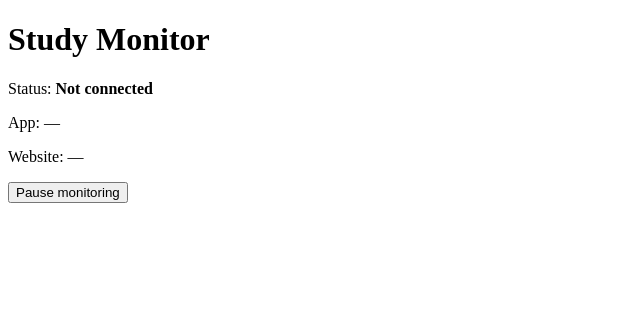
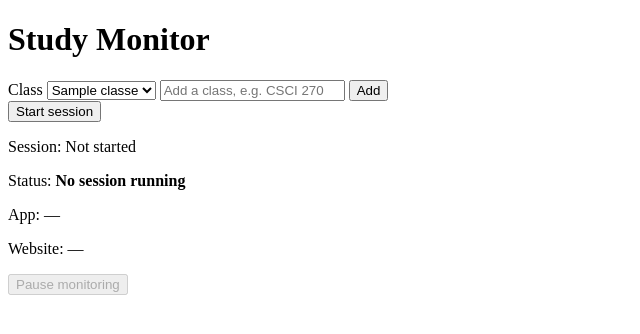
Before and after one commit to mewsmochi/scope_USC-Study-Monitor, a Flask app: page / in a window 1280 px wide. Shown: the top 334 px of the page, without its empty margins (0-640 px from the left). Run offline with Flask 3, Linux system fonts and the light colour scheme; tables that the repository leaves empty hold one stand-in row (values such as "Sample post").

Commit message:
Add sessions: class picker, start/stop, session_id on events; stop tracking study.db

```diff
--- a/dashboard/server.py
+++ b/dashboard/server.py
@@ -1,7 +1,11 @@
 # in server.py
-from flask import Flask, jsonify, render_template
+from flask import Flask, jsonify, render_template, request
 import state
 import logging
+
+import time
+from data import db
+
 
 logging.getLogger("werkzeug").setLevel(logging.ERROR)
 
@@ -18,11 +22,57 @@ def status():
 @app.post("/api/pause")
 def pause():
     s = state.snapshot()
+    if s["session_id"] is None:
+        return jsonify(error="No session running"), 409
     state.update(paused=not s["paused"])
+    return jsonify(state.snapshot())
+
+# Classes
+@app.get("/api/classes")
+def classes():
+    # List of classes for the dropdown
+    return jsonify(db.list_classes())
+
+
+@app.post("/api/classes")
+def new_class():
+    # Read the name from the JSON body; silent=True returns None instead of erroring on bad JSON
+    name = (request.get_json(silent=True) or {}).get("name", "")
+    c = db.add_class(name)
+    if not c:
+        return jsonify(error="Class name can't be empty"), 400   # 400 = bad request
+    return jsonify(c)
+
+# sessions
+@app.post("/api/session/start")
+def session_start():
+    # Only one session at a time
+    if state.snapshot()["session_id"] is not None:
+        return jsonify(error="A session is already running"), 409   # 409 = conflict
+    # The chosen class must exist
+    c = db.get_class((request.get_json(silent=True) or {}).get("class_id"))
+    if not c:
+        return jsonify(error="Pick a class first"), 400
+    # Create the row, then put the session on the board so the monitor sees it
+    sid = db.start_session(c["id"])
+    state.update(session_id=sid, class_name=c["name"], session_start=time.time(), paused=False)
+    return jsonify(state.snapshot())
+
+
+@app.post("/api/session/stop")
+def session_stop():
+    sid = state.snapshot()["session_id"]
+    if sid is None:
+        return jsonify(error="No session running"), 409
+    # Close out the session in the database, then clear it from the board
+    db.log_event(None, None, "stopped", sid)
+    db.end_session(sid)
+    state.update(session_id=None, class_name=None, session_start=None, paused=False)
     return jsonify(state.snapshot())
 
 def run():
     app.run(host="127.0.0.1", port=5050, debug=False, use_reloader=False)
 
+
 if __name__ == "__main__":
     run()
--- a/dashboard/static/app.js
+++ b/dashboard/static/app.js
@@ -1,49 +1,115 @@
 // page elements that will be updated
-const statusEl = document.getElementById("status");          // <strong id="status">
-const appEl = document.getElementById("current-app");        // <span id="current-app">
-const domainEl = document.getElementById("current-domain");  // <span id="current-domain">
-const button = document.getElementById("pause-button");      // <button id="pause-button">
+const statusEl = document.getElementById("status");                  // <strong id="status">
+const appEl = document.getElementById("current-app");               // <span id="current-app">
+const domainEl = document.getElementById("current-domain");         // <span id="current-domain">
+const pauseButton = document.getElementById("pause-button");        // <button id="pause-button">
+const sessionButton = document.getElementById("session-button");    // <button id="session-button">
+const sessionInfoEl = document.getElementById("session-info");      // <span id="session-info">
+const classSelect = document.getElementById("class-select");        // <select id="class-select">
+const newClassInput = document.getElementById("new-class");         // <input id="new-class">
+const addClassButton = document.getElementById("add-class-button"); // <button id="add-class-button">
 
-// refresh(): fetch the latest status from the server and update the page elements
-async function refresh() {
-    try {
-    //current state
-    const res = await fetch("/api/status");
-    //current state in json --> javascript
-    const s = await res.json();
-    //if monitering paused --> show paused, otherwise show monitors status
-    statusEl.textContent = s.paused ? "Paused" : s.status;
-    //show app and website
-    //use "-" if app or domain is empty
-    appEl.textContent = s.app || "—";
-    domainEl.textContent = s.domain || "—";
-    //if we get response, enable pause button
-    button.disabled = false;
-    button.textContent = s.paused ? "Resume monitoring" : "Pause monitoring";
-} catch (err) {
-    //if fetch fails (server is offline) reflect that on the page
-    statusEl.textContent = "Error";
-    button.disabled = true;
+//Helpers
+// POST a JSON body; show the server's error message if it refuses
+async function post(url, body) {
+    const res = await fetch(url, {
+        method: "POST",
+        headers: { "Content-Type": "application/json" },
+        body: JSON.stringify(body || {}),
+    });
+    const data = await res.json().catch(() => ({}));
+    if (!res.ok) alert(data.error || "Something went wrong");
+    return data;
 }
 
-
+// 725 seconds -> "12:05"
+function formatElapsed(seconds) {
+  const s = Math.max(0, Math.floor(seconds));
+  const m = Math.floor(s / 60);
+  return `${m}:${String(s % 60).padStart(2, "0")}`;
 }
 
+// Class dropdown
+// Loaded at start and after adding a class (not every second, which would reset your choice)
+async function loadClasses(selectId) {
+  const res = await fetch("/api/classes", { cache: "no-store" });
+  const classes = await res.json();
+  classSelect.innerHTML = "";
+  for (const c of classes) {
+    const option = document.createElement("option");
+    option.value = c.id;
+    option.textContent = c.name;
+    classSelect.appendChild(option);
+  }
+  if (selectId) classSelect.value = selectId;
+}
 
-// PAUSE / RESUME BUTTON
-
-// When the button is clicked, send a POST request to /api/pause.
-// The server flips the "paused" flag on the shared state board.
-button.addEventListener('click', async () => {
-    await fetch("/api/pause", { method: "POST" });
-    // Refresh right away so the button label changes immediately
+addClassButton.addEventListener("click", async () => {
+  const c = await post("/api/classes", { name: newClassInput.value });
+  if (c.id) {
+    newClassInput.value = "";
+    await loadClasses(c.id);
     refresh();
+  }
 });
 
+// refresh(): ask the server what's happening and update every part of the page.
+// Runs once at load, after each button click, and every second.
+async function refresh() {
+  try {
+    // Get the shared state from Flask (no-store = never use a cached answer)
+    const res = await fetch("/api/status", { cache: "no-store" });
+    const s = await res.json();
+    // session_id is null when no session is running
+    const inSession = s.session_id !== null;
+
+    // Live activity: status text depends on whether a session is running or paused
+    statusEl.textContent = !inSession ? "No session running" : s.paused ? "Paused" : s.status;
+    appEl.textContent = s.app || "—";          // "—" if no app detected
+    domainEl.textContent = s.domain || "—";    // "—" if not on a website
+
+    // Session info: class name plus elapsed time (now minus start, in seconds)
+    sessionInfoEl.textContent = inSession
+      ? `${s.class_name} — ${formatElapsed(Date.now() / 1000 - s.session_start)}`
+      : "Not started";
+    // One button does both jobs: its label follows the session state
+    sessionButton.textContent = inSession ? "Stop session" : "Start session";
+    // Can't start without a class selected
+    sessionButton.disabled = !inSession && !classSelect.value;
+    // Lock the dropdown mid-session so the class can't change
+    classSelect.disabled = inSession;
+
+    // Pause only makes sense during a session; the label flips between pause and resume
+    pauseButton.disabled = !inSession;
+    pauseButton.textContent = s.paused ? "Resume monitoring" : "Pause monitoring";
+  } catch (err) {
+    // Server unreachable (e.g. main.py was stopped): show it and disable the buttons
+    statusEl.textContent = "Not connected";
+    sessionButton.disabled = true;
+    pauseButton.disabled = true;
+  }
+}
+
+// Buttons
+sessionButton.addEventListener("click", async () => {
+  const inSession = sessionButton.textContent === "Stop session";
+  if (inSession) {
+    await post("/api/session/stop");
+  } else {
+    await post("/api/session/start", { class_id: Number(classSelect.value) });
+  }
+  refresh();
+});
+
+pauseButton.addEventListener("click", async () => {
+  await post("/api/pause");
+  refresh();
+});
+
+// Start up
 document.addEventListener("visibilitychange", () => {
   if (!document.hidden) refresh();
 });
 
-// initial refresh to populate the page with current status
-refresh();
+loadClasses().then(refresh);
 setInterval(refresh, 1000);
--- a/dashboard/templates/index.html
+++ b/dashboard/templates/index.html
@@ -4,19 +4,30 @@
   <meta charset="UTF-8">
   <meta name="viewport" content="width=device-width, initial-scale=1">
   <title>Study Monitor</title>
-  <link
-    rel="stylesheet"
-    href="{{ url_for('static', filename='style.css') }}"
-  >
+  <link rel="stylesheet" href="{{ url_for('static', filename='style.css') }}">
 </head>
 <body>
   <main>
     <h1>Study Monitor</h1>
 
+    <!--Class picker: choose a class, or add a new one -->
+    <section>
+      <label for="class-select">Class</label>
+      <select id="class-select"></select>
+      <input id="new-class" placeholder="Add a class, e.g. CSCI 270">
+      <button id="add-class-button">Add</button>
+    </section>
+
+    <!-- Session controls -->
+    <button id="session-button" disabled>Start session</button>
+    <p>Session: <span id="session-info">Not started</span></p>
+
+    <!-- Live activity (filled in by app.js) -->
     <p>Status: <strong id="status">Not connected</strong></p>
     <p>App: <span id="current-app">—</span></p>
     <p>Website: <span id="current-domain">—</span></p>
 
+    <!-- Pause only works during a session -->
     <button id="pause-button" disabled>Pause monitoring</button>
   </main>
 
--- a/state.py
+++ b/state.py
@@ -1,10 +1,15 @@
-# used as a communication whiteboard between the two processes main.py and server.py (i.e, monitor and server)
+# used as a communication whiteboard between the two threads main.py and server.py in one process (i.e, monitor and server)
 # the monitor and server run at the same time --> safe way to pass information to each other
 
 import threading
 
 _lock = threading.Lock()
-_state = {"status": "Not connected", "app": None, "domain": None, "paused": False}
+_state = {
+    # live activity
+    "status": "Not connected", "app": None, "domain": None, "paused": False,
+    # current session (None when no session is running)
+    "session_id": None, "class_name": None, "session_start": None,
+}
 
 def update(**fields):
     with _lock:
```
Also changed, not shown: data/db.py (+54 -0 lines), main.py (+34 -9 lines), data/study.db (deleted), 1 other file.
